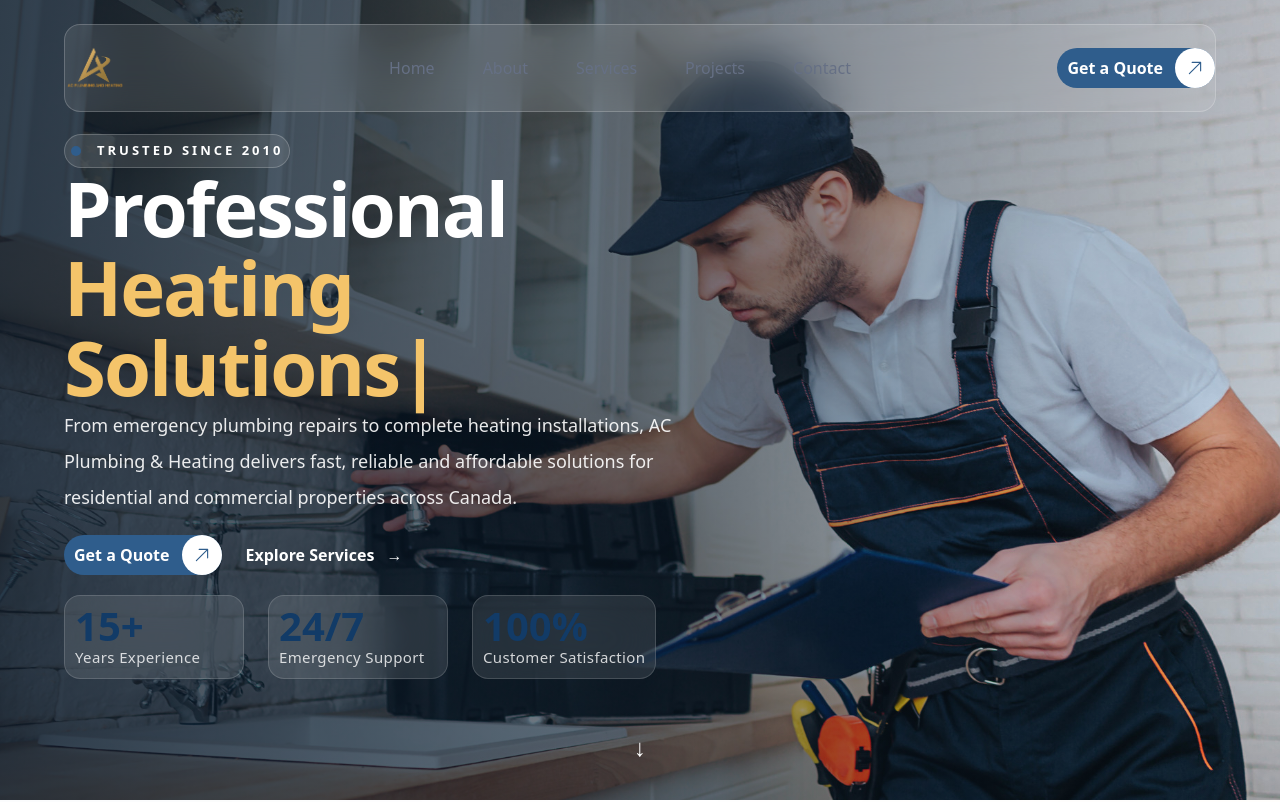
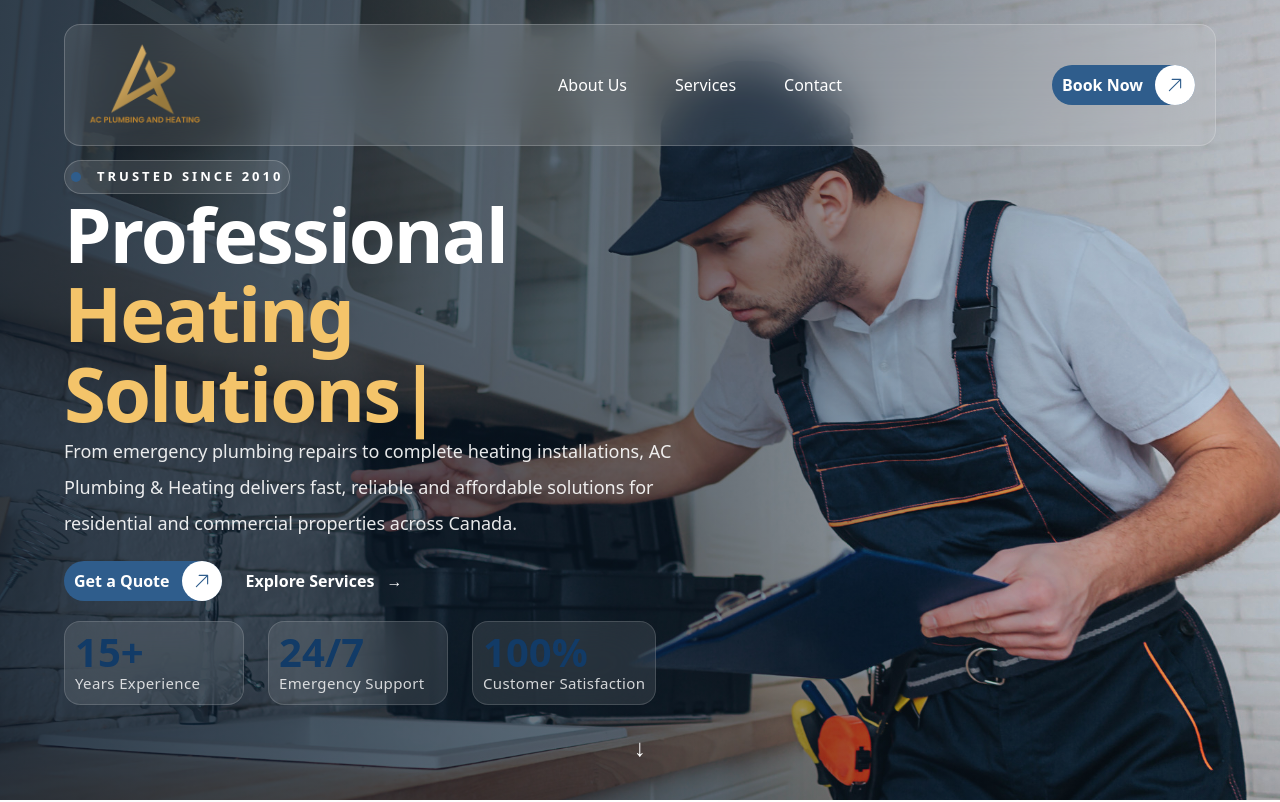
Before and after one commit to SanchitaGTMCanada/ac-plumbing, a Next.js app: page / in a window 1280 px wide. Shown: the top 802 px of the page. Built offline with nearby package versions, Linux system fonts and the light colour scheme.

Commit message:
nav basic done

```diff
--- a/src/components/home/Hero/Hero.jsx
+++ b/src/components/home/Hero/Hero.jsx
@@ -51,7 +51,7 @@ const titleItem = {
 
 
   return (
-    <section className="relative h-screen overflow-hidden " style={{ minHeight: "calc(100vh - 134px)", paddingTop: "134px" }}>
+    <section className="relative h-screen overflow-hidden " style={{ minHeight: "calc(100vh - 160px)", paddingTop: "160px" }}>
 
       {/* Background Slider */}
 
@@ -85,7 +85,7 @@ const titleItem = {
       </div>
 
       {/* Content */}
-<div className="relative z-20 flex justify-center ">
+<div className="relative z-20 flex justify-center " >
       <Container className="relative z-20 h-full">
 
         <div className="flex h-full items-center pt-28">
--- a/src/components/layout/Header/Header.jsx
+++ b/src/components/layout/Header/Header.jsx
@@ -31,13 +31,15 @@ export default function Header() {
         className={`fixed top-6 left-0 w-full z-50 flex justify-center transition-all duration-500 ${
           sticky ? "py-3" : "py-5"
         }`}
+
+
       >
         <Container>
           <div
             className={`
               flex items-center justify-between
-              lg:grid lg:grid-cols-[180px_1fr_220px]
-              h-[88px]
+              lg:grid lg:grid-cols-[380px_1fr_260px]
+              min-h-[120px]
               px-4 lg:px-8
               rounded-2xl
               transition-all
@@ -48,17 +50,30 @@ export default function Header() {
                   : "bg-white/10 backdrop-blur-xl border border-white/20"
               }
             `}
+
+            style={{paddingLeft:"20px", paddingRight:"20px"}}
           >
             {/* Logo */}
-            <div className="flex items-center flex-shrink-0">
-              <Link href="/">
+            <div className="flex h-full items-center flex-shrink-0">
+              <Link
+                href="/"
+                className="flex h-full items-center justify-center"
+              >
                 <Image
                   src="/assets/logos/logo.png"
                   alt="AC Plumbing & Heating"
-                  width={190}
-                  height={70}
+                  width={500}
+                  height={200}
                   priority
-                  className="h-[58px] lg:h-[60px] w-auto object-contain"
+                  className="
+                    h-[100px]
+                    lg:h-[110px]
+                    xl:h-[120px]
+                    w-auto
+                    object-contain
+                    transition-all
+                    duration-300
+                  "
                 />
               </Link>
             </div>
@@ -69,10 +84,10 @@ export default function Header() {
                 <Link
                   key={item.title}
                   href={item.href}
-               className={`group relative text-[16px] font-medium transition-all duration-300 ${
+                 className={`group relative text-[16px] font-medium transition-all duration-300 ${
   sticky
-    ? "text-[#1F2937] hover:text-[var(--primary)]"
-    : "text-white hover:text-[#F4C46A]"
+    ? "text-[#123B67] hover:text-[var(--primary)]"
+    : "!text-white hover:!text-[#F4C46A]"
 }`}
                 >
                   {item.title}
@@ -97,9 +112,7 @@ export default function Header() {
             {/* Right Side */}
             <div className="flex items-center justify-end flex-shrink-0 gap-4">
               <div className="hidden lg:block">
-                <Button href="/quote">
-                  Get a Quote
-                </Button>
+                <Button href="/quote">Book Now</Button>
               </div>
 
               <button
--- a/src/data/navigation.js
+++ b/src/data/navigation.js
@@ -1,8 +1,8 @@
 const navigation = [
-  { title: "Home", href: "/" },
-  { title: "About", href: "/about" },
+  // { title: "Home", href: "/" },
+  { title: "About Us", href: "/about" },
   { title: "Services", href: "/services" },
-  { title: "Projects", href: "/projects" },
+  // { title: "Projects", href: "/projects" },
   { title: "Contact", href: "/contact" },
 ];
 
```
